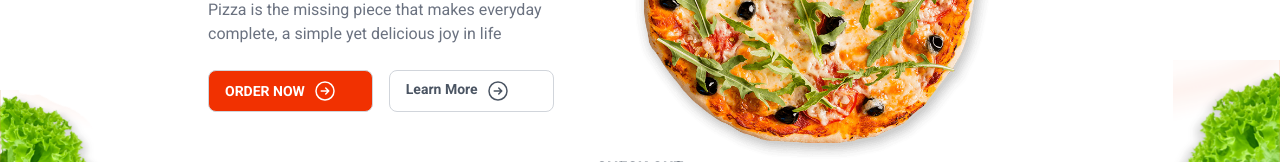
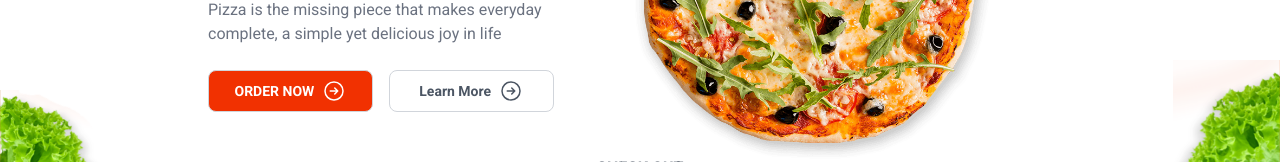
Before and after one commit to vvu060/food-delivery-app, a Next.js app: page / in a window 1280 px wide. Shown: the part 274-436 px from the top of the page. Built offline with nearby package versions, Linux system fonts and the light colour scheme; no server answers.

Commit message:
Refactor button styles in Hero component

```diff
--- a/src/components/layout/Hero.tsx
+++ b/src/components/layout/Hero.tsx
@@ -14,11 +14,11 @@ const Hero = () => {
           delicious joy in life
         </p>
         <div className='flex gap-4 text-sm'>
-          <button className='bg-primary flex gap-2 items-center text-white px-4 py-2 rounded-lg uppercase'>
+          <button className='bg-primary flex gap-2 items-center justify-center text-white px-4 py-2 rounded-lg uppercase'>
             Order Now
             <Right />
           </button>
-          <button className='text-gray-600 flex gap-2 font-semibold px-4 py-2 rounded-lg'>
+          <button className='text-gray-600 flex items-center justify-center gap-2 font-semibold px-4 py-2 rounded-lg'>
             Learn More
             <Right />
           </button>
```
